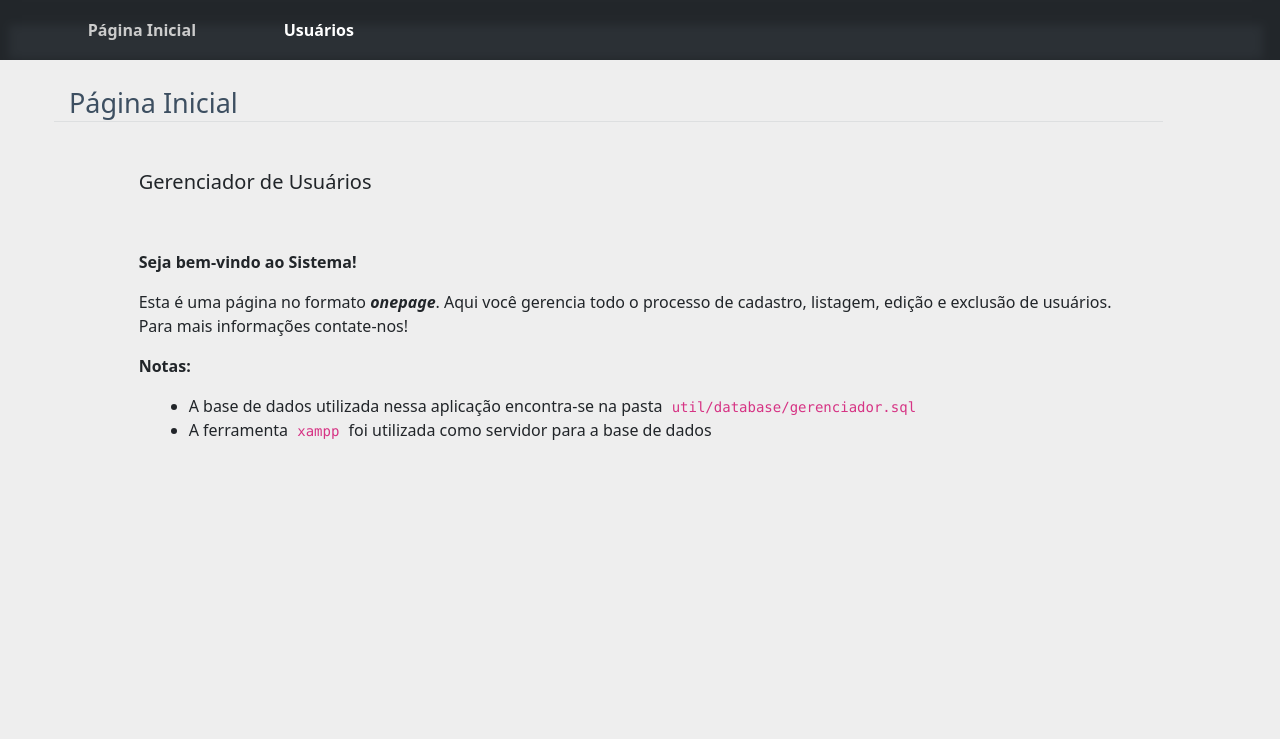
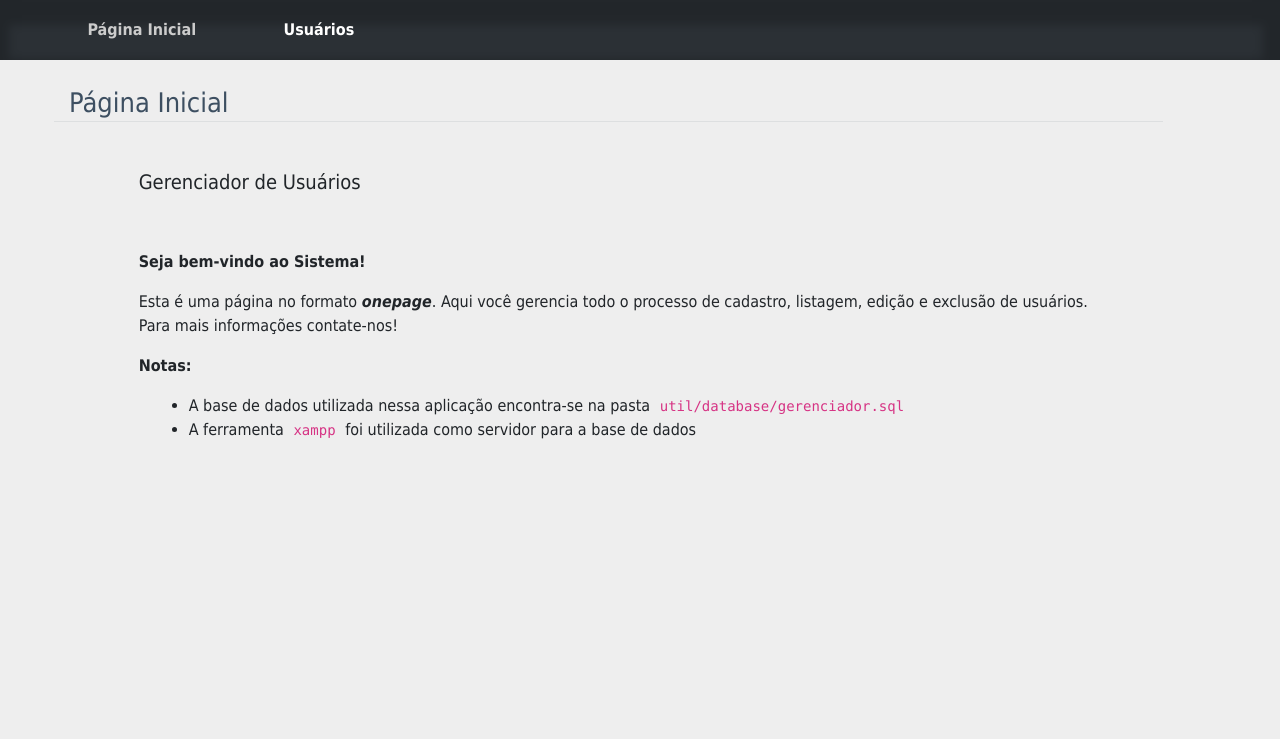
Before and after one commit to tiagooliveira19/gerenciador, a PHP site: page /index.php in a window 1280 px wide. Shown: the top 739 px of the page. Run offline with PHP 8.4, Linux system fonts and the light colour scheme; data that the repository does not hold is empty; some libraries are stand-ins or nearby versions.

Commit message:
Fine adjustments 2

```diff
--- a/css/style.css
+++ b/css/style.css
@@ -3,7 +3,7 @@ html, .main {
 }
 
 body {
-    font-family: Tahoma;
+    font-family: 'Tahoma' !important;
 }
 
 a {
```
